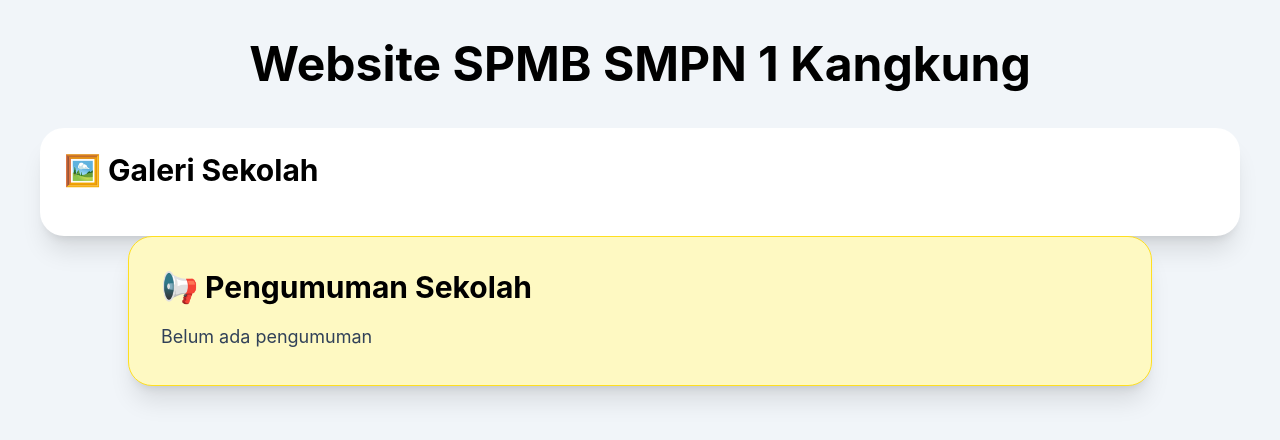
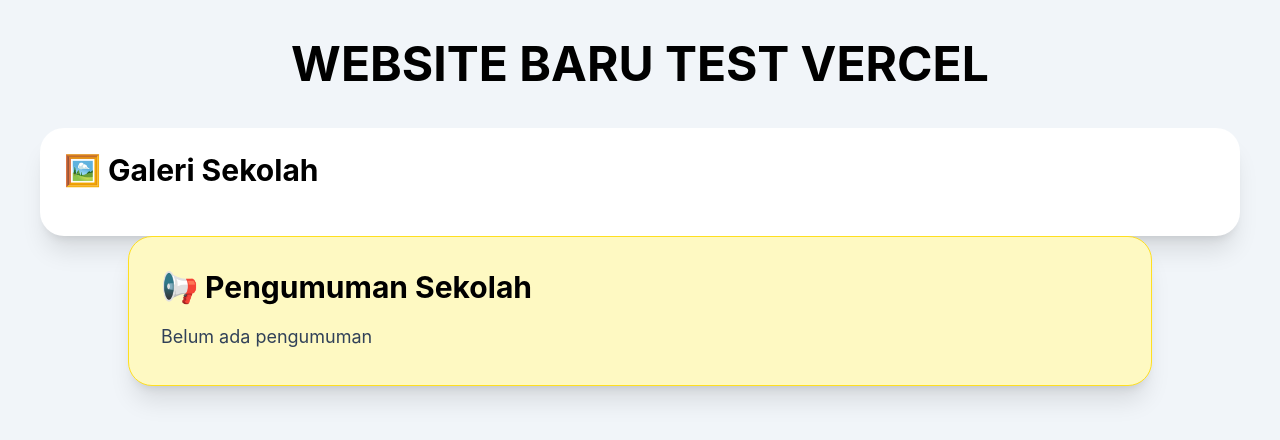
Before and after one commit to uncledinspika-hub/spmb-smpn1-kangkung26, a React (Vite) app: page / in a window 1280 px wide. Shown: the top 440 px of the page. Built offline with nearby package versions, Linux system fonts and the light colour scheme.

Commit message:
test vercel update

```diff
--- a/src/Homepage.jsx
+++ b/src/Homepage.jsx
@@ -17,7 +17,7 @@ export default function HomePage() {
       <div className="text-center mb-10">
 
         <h1 className="text-5xl font-bold">
-          Website SPMB SMPN 1 Kangkung
+          WEBSITE BARU TEST VERCEL
         </h1>
 
       </div>
```
